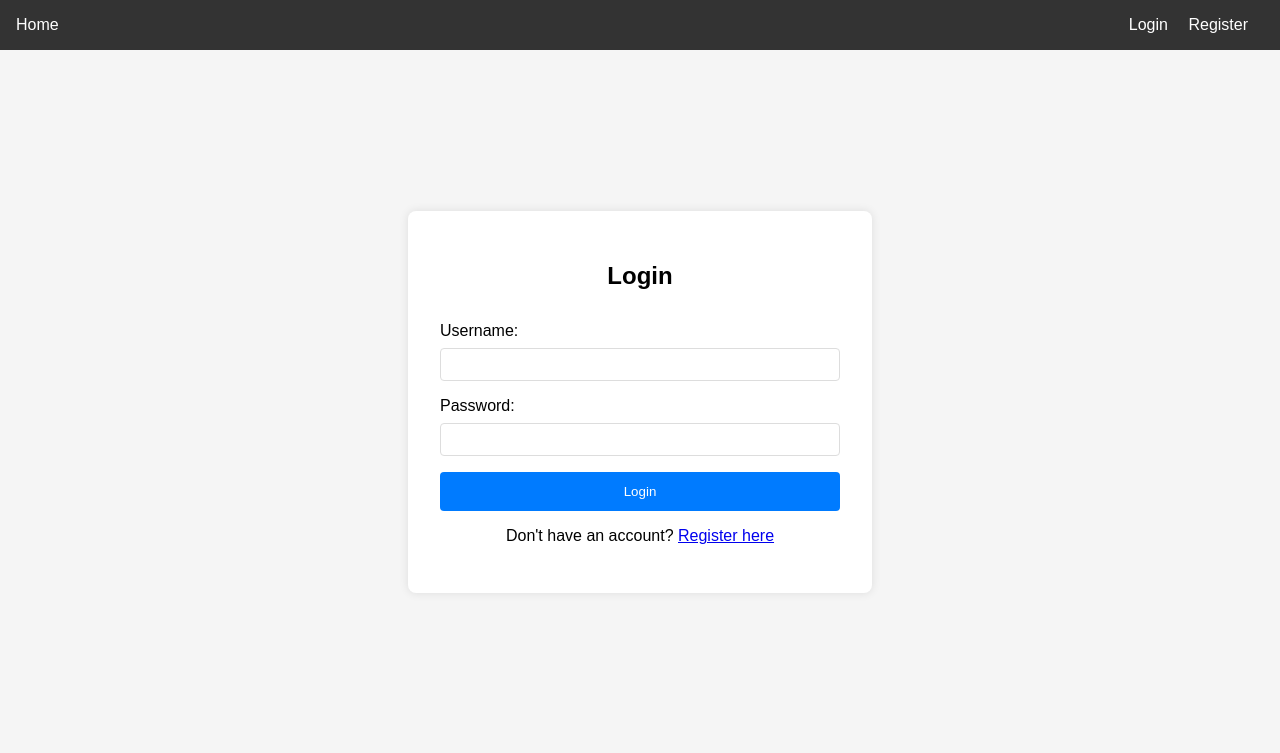
After one commit to Books-Sovetchik/Book-RecSys-Web, a Flask app: page /login in a window 1280 px wide. The commit adds this page. Shown: the top 753 px of the page. Run offline with Flask 2, Linux system fonts and the light colour scheme; parts of the project's set-up code (start-up, migrations or seed data) failed here and were passed over; some libraries are stand-ins or nearby versions.

Commit message:
checkpoint

```diff
--- a/app.py
+++ b/app.py
@@ -1,10 +1,12 @@
 import sys
 import os
-from flask import Flask, request, jsonify, render_template, url_for, redirect
+from flask import Flask, request, jsonify, render_template, url_for, redirect, flash
 import pandas as pd
 from flask import request, render_template, url_for
 import logging
 import flask_login
+from flask_login import LoginManager, login_user, logout_user, login_required, current_user
+from werkzeug.security import generate_password_hash, check_password_hash
 
 from flask_sqlalchemy import SQLAlchemy
 from models import User
@@ -18,12 +20,13 @@ from models.modules import RecommendUsingGraph
 from models.modules import EmbeddingsProducer
 from models.modules import SearchBooksByTitle
 app = Flask(__name__)
+app.secret_key = 'your-secret-key-here'
 
 logging.basicConfig(
-    level=logging.INFO,  # Логи будут выводиться на уровне INFO
+    level=logging.INFO,
     handlers=[
-        logging.FileHandler("flask_requests.log"),  # Запись логов в файл
-        logging.StreamHandler()  # Вывод логов в консоль
+        logging.FileHandler("flask_requests.log"),
+        logging.StreamHandler()
     ]
 )
 
@@ -32,8 +35,17 @@ app.config['SQLALCHEMY_TRACK_MODIFICATIONS'] = False
 
 db = SQLAlchemy(app)
 
+login_manager = LoginManager()
+login_manager.init_app(app)
+login_manager.login_view = 'login'
 
-# Чтение данных из CSV при старте приложения
+@login_manager.user_loader
+def load_user(user_id):
+    return User.query.get(int(user_id))
+
+books_users_tap = pd.read_csv('./data/raw_data/books_users_tap.csv')
+books_users_like = pd.read_csv('./data/raw_data/books_users_like.csv')
+
 df = pd.read_csv('./data/raw_data/LEHABOOKS.csv')
 metric = pd.read_csv('./data/test_data/rating.csv')
 recsys_with_emb = BookDescriptionEmbeddingSimilarity(
@@ -73,6 +85,10 @@ def book_info(title):
     book = book[0]
     if not book:
         return "Book not found", 404
+    if current_user.is_authenticated:
+        new_row = {'user_id': current_user.id, 'book_title': book['Title']}
+        books_users_tap.append(new_row)
+
     return render_template('book_info.html', book=book)
 
 @app.route('/book/rec/<title>', methods=['GET'])
@@ -94,6 +110,7 @@ def book_recommendations(title):
     return render_template('book_recommendations.html', recommended_books=recommended_books)
 
 @app.route('/metric/<title>', methods=['GET'])
+@login_required
 def book_metric(title):
     book = df[df['Title'] == title].to_dict(orient='records')
 
@@ -110,6 +127,7 @@ def book_metric(title):
     return render_template('book_metric.html', book=book, recommended_books=recommended_books)
 
 @app.route('/rate', methods=['POST'])
+@login_required
 def rate_book():
     global metric
     rating = int(request.form.get('rating'))
@@ -128,6 +146,16 @@ def rate_book():
     # Сохранение изменений в CSV
     metric.to_csv('./data/test_data/rating.csv', index=False)
     return jsonify({"message": "Rating added successfully"})
+
+
+@app.route('/like', methods=['POST'])
+@login_required
+def like_book():
+    book = request.form.get('title')
+    new_row = {'user_id': current_user.id, 'book_title': book['Title']}
+    books_users_like.append(new_row)
+
+    return jsonify({"message": "Book added to favorite"})
 
 
 @app.route('/search', methods=['GET'])
@@ -154,6 +182,42 @@ def suggest_by_description():
 
     return render_template('book_recommendations.html', recommended_books=recommended_books)
 
+@app.route('/login', methods=['GET', 'POST'])
+def login():
+    if request.method == 'POST':
+        username = request.form.get('username')
+        password = request.form.get('password')
+        user = User.query.filter_by(username=username).first()
+
+        if user and user.check_password(password):
+            login_user(user)
+            return redirect(url_for('home'))
+        flash('Invalid username or password')
+    return render_template('login.html')
+
+@app.route('/logout')
+@login_required
+def logout():
+    logout_user()
+    return redirect(url_for('home'))
+
+@app.route('/register', methods=['GET', 'POST'])
+def register():
+    if request.method == 'POST':
+        username = request.form.get('username')
+        password = request.form.get('password')
+
+        if User.query.filter_by(username=username).first():
+            flash('Username already exists')
+            return redirect(url_for('register'))
+
+        user = User(username=username)
+        user.set_password(password)
+        db.session.add(user)
+        db.session.commit()
+
+        return redirect(url_for('login'))
+    return render_template('register.html')
 
 if __name__ == '__main__':
     # app.run(host='192.168.0.105')
--- /dev/null
+++ b/templates/base.html
@@ -0,0 +1,71 @@
+<!DOCTYPE html>
+<html>
+<head>
+    <title>{% block title %}{% endblock %} - Book Recommendation System</title>
+    <style>
+        body {
+            font-family: Arial, sans-serif;
+            margin: 0;
+            padding: 0;
+            background-color: #f5f5f5;
+        }
+        .navbar {
+            background-color: #333;
+            padding: 1rem;
+            color: white;
+        }
+        .navbar a {
+            color: white;
+            text-decoration: none;
+            margin-right: 1rem;
+        }
+        .navbar a:hover {
+            color: #ddd;
+        }
+        .navbar-right {
+            float: right;
+        }
+        .content {
+            padding: 2rem;
+            max-width: 1200px;
+            margin: 0 auto;
+        }
+        .flash-messages {
+            padding: 1rem;
+            margin-bottom: 1rem;
+            background-color: #f8d7da;
+            border: 1px solid #f5c6cb;
+            border-radius: 4px;
+            color: #721c24;
+        }
+    </style>
+</head>
+<body>
+    <div class="navbar">
+        <a href="{{ url_for('home') }}">Home</a>
+        <div class="navbar-right">
+            {% if current_user.is_authenticated %}
+                <span>Welcome, {{ current_user.username }}!</span>
+                <a href="{{ url_for('logout') }}">Logout</a>
+            {% else %}
+                <a href="{{ url_for('login') }}">Login</a>
+                <a href="{{ url_for('register') }}">Register</a>
+            {% endif %}
+        </div>
+    </div>
+
+    <div class="content">
+        {% with messages = get_flashed_messages() %}
+            {% if messages %}
+                <div class="flash-messages">
+                    {% for message in messages %}
+                        {{ message }}
+                    {% endfor %}
+                </div>
+            {% endif %}
+        {% endwith %}
+
+        {% block content %}{% endblock %}
+    </div>
+</body>
+</html>
--- /dev/null
+++ b/templates/login.html
@@ -0,0 +1,34 @@
+{% extends "base.html" %}
+
+{% block title %}Login{% endblock %}
+
+{% block content %}
+<div style="display: flex; justify-content: center; align-items: center; min-height: 80vh;">
+    <div style="background-color: white; padding: 2rem; border-radius: 8px; box-shadow: 0 0 10px rgba(0,0,0,0.1); width: 100%; max-width: 400px;">
+        <h2 style="text-align: center; margin-bottom: 2rem;">Login</h2>
+        {% with messages = get_flashed_messages() %}
+            {% if messages %}
+                <div style="color: red; margin-bottom: 1rem;">
+                    {% for message in messages %}
+                        {{ message }}
+                    {% endfor %}
+                </div>
+            {% endif %}
+        {% endwith %}
+        <form method="POST">
+            <div style="margin-bottom: 1rem;">
+                <label for="username" style="display: block; margin-bottom: 0.5rem;">Username:</label>
+                <input type="text" id="username" name="username" required style="width: 100%; padding: 0.5rem; border: 1px solid #ddd; border-radius: 4px; box-sizing: border-box;">
+            </div>
+            <div style="margin-bottom: 1rem;">
+                <label for="password" style="display: block; margin-bottom: 0.5rem;">Password:</label>
+                <input type="password" id="password" name="password" required style="width: 100%; padding: 0.5rem; border: 1px solid #ddd; border-radius: 4px; box-sizing: border-box;">
+            </div>
+            <button type="submit" style="width: 100%; padding: 0.75rem; background-color: #007bff; color: white; border: none; border-radius: 4px; cursor: pointer;">Login</button>
+        </form>
+        <div style="text-align: center; margin-top: 1rem;">
+            <p>Don't have an account? <a href="{{ url_for('register') }}">Register here</a></p>
+        </div>
+    </div>
+</div>
+{% endblock %}
```
Also changed, not shown: init_db.py (added, +8 -0 lines), models/User.py (+14 -6 lines), requirements.txt (added, +10 -0 lines), templates/book_info.html (+33 -0 lines), templates/index.html (+12 -17 lines), templates/register.html (added, +34 -0 lines), 1 other file.
